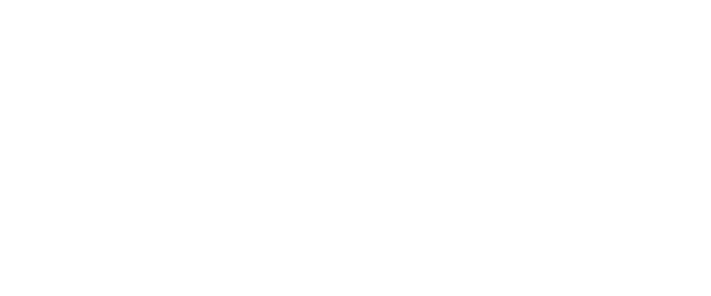
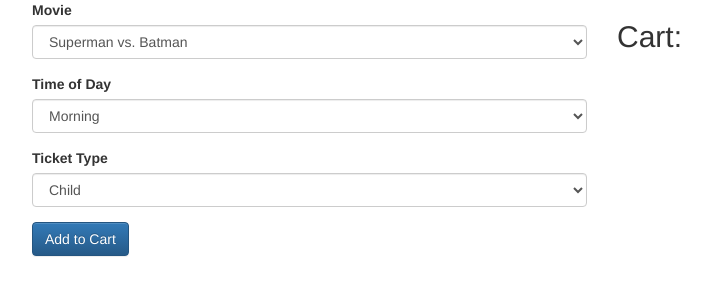
Before and after one commit to Kody7mm/epicodus-movie-ticket, a plain HTML site: page index.html in a window 1280 px wide. Shown: the whole page, without its empty margins (38-749 px from the left). Drawn offline with Linux system fonts and the light colour scheme.

Commit message:
add form and cart display content

```diff
--- a/index.html
+++ b/index.html
@@ -2,7 +2,7 @@
 <html>
   <head>
     <meta charset="utf-8">
-    <title>Project Title</title>
+    <title>Movie Ticket Site</title>
   	<!-- jquery-2.2.0 -->
   	<script type="text/javascript" src="js/jquery-2.2.0.min.js"></script>
   	<!-- bootstrap w/ optional theme -->
@@ -14,6 +14,48 @@
   	<script type="text/javascript" src="js/scripts.js"></script>
   </head>
    <body>
+    <div class="container">
+      <div class="row">
+        <div class="col-md-6">
+          <form>
+            <div class="form-group">
+              <label>Movie</label>
+              <select class="form-control">
+                <option>Superman vs. Batman</option>
+                <option>Happy Feet</option>
+                <option>Kung Pow</option>
+                <option>Zoolander 2</option>
+              </select>
+            </div>
+            <div class="form-group">
+              <label>Time of Day</label>
+              <select class="form-control">
+                <option>Morning</option>
+                <option>Afternoon</option>
+                <option>Evening</option>
+              </select>
+            </div>
+            <div class="form-group">
+              <label>Ticket Type</label>
+              <select class="form-control">
+                <option>Child</option>
+                <option>Adult</option>
+                <option>Senior</option>
+              </select>
+            </div>
+            <button class="btn btn-primary" type="submit">Add to Cart</button>
+          </form>
+        </div>
+        <div class="col-md-6">
+          <h2>Cart:</h2>
+          <ul id="ticketInCart">
 
+          </ul>
+          <div id="price">
+
+          </div>
+        </div>
+      </div>
+      </div>
    </body>
  </html>
```
